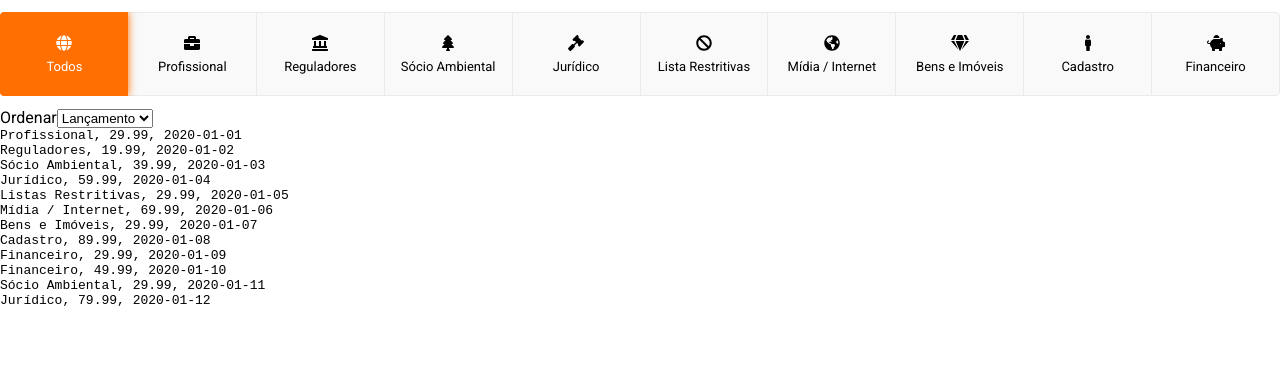
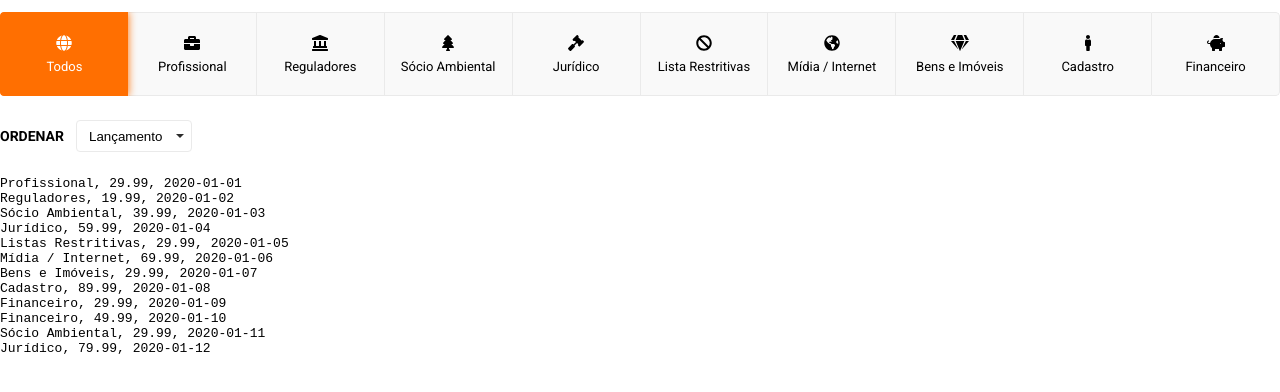
Before and after one commit to ziin/uplexis-frontend, a Next.js app: page / in a window 1280 px wide. Shown: the top 392 px of the page. Built offline with nearby package versions, Linux system fonts and the light colour scheme.

Commit message:
feat: style SortBySelect

```diff
--- a/components/SortBySelect.tsx
+++ b/components/SortBySelect.tsx
@@ -1,20 +1,62 @@
+import { styled } from '../stitches.config'
 import { Sort } from '../utils/filters'
 
 const SortBySelect = ({ selected, onSelect }: Props) => {
   return (
-    <div>
-      <label htmlFor="sortby">Ordenar</label>
-      <select
+    <Container>
+      <Label htmlFor="sortby">ORDENAR</Label>
+      <SelectWrapper>
+        <Select
           id="sortby"
           value={selected}
           onChange={(e) => onSelect(Number(e.target.value) as Sort)}
         >
           <option value={Sort.price}>Preço</option>
           <option value={Sort.release}>Lançamento</option>
-      </select>
-    </div>
+        </Select>
+      </SelectWrapper>
+    </Container>
   )
 }
+
+const Container = styled('div', {
+  display: 'flex',
+  alignItems: 'center',
+  gap: '$12',
+  my: '$24',
+})
+
+const Label = styled('label', {
+  fontWeight: 'bold',
+  fontSize: '$14',
+})
+
+const SelectWrapper = styled('div', {
+  position: 'relative',
+
+  '&:after': {
+    content: '',
+    width: '0px',
+    height: '0px',
+    borderLeft: '4px solid transparent',
+    borderRight: '4px solid transparent',
+    borderTop: '4px solid $gray900',
+    top: '14px',
+    right: '8px',
+    position: 'absolute',
+  },
+})
+
+const Select = styled('select', {
+  height: '$32',
+  backgroundColor: '$background',
+  paddingLeft: '$12',
+  paddingRight: '$28',
+  borderRadius: '4px',
+  appearance: 'none',
+  borderColor: '$gray200',
+  outlineColor: '$orange',
+})
 
 type Props = {
   selected: Sort
```
Lines whose indentation alone changed are shown as unchanged.
